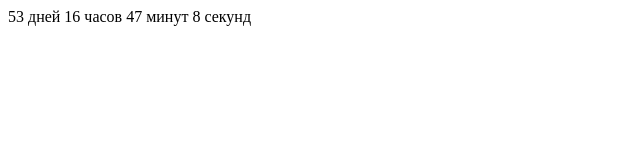
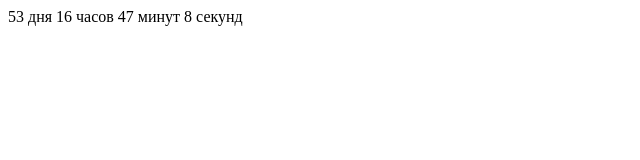
Before and after one commit to iwanttobealight/timer, a Preact app: page / in a window 1280 px wide. Shown: the top 160 px of the page, without its empty margins (0-640 px from the left). Built offline with nearby package versions, Linux system fonts and the light colour scheme.

Commit message:
feat(clock): add declination funcs

```diff
--- a/src/clock/Clock.jsx
+++ b/src/clock/Clock.jsx
@@ -1,5 +1,9 @@
 import { h, Component } from "preact";
 import { getRemainingTime } from "../helpers/getRemainingTime";
+import { getSeconds } from "../helpers/getSeconds";
+import { getMinutes } from "../helpers/getMinutes";
+import { getHours } from "../helpers/getHours";
+import { getDays } from "../helpers/getDays";
 
 export class Clock extends Component {
   constructor() {
@@ -13,16 +17,27 @@ export class Clock extends Component {
   }
 
   componentDidMount() {
+    this.getTime();
+
     setInterval(() => {
-      const { days, hours, min, sec } = getRemainingTime("2019-08-01");
-      this.setState({ days, hours, min, sec });
+      this.getTime();
     }, 1000);
+  }
+
+  getTime() {
+    const { days, hours, min, sec } = getRemainingTime("2019-08-01");
+    this.setState({ days, hours, min, sec });
   }
 
   render() {
     const { days, hours, min, sec } = this.state;
+
     return (
-      <div>{`${days} дней ${hours} часов ${min} минут ${sec} секунд`}</div>
+      <p>
+        {`${getDays(days)} ${getHours(hours)} ${getMinutes(min)} ${getSeconds(
+          sec
+        )}`}
+      </p>
     );
   }
 }
--- /dev/null
+++ b/src/helpers/declinatWord.js
@@ -0,0 +1,9 @@
+export const declinatWord = (number, words) => {
+  const w = words.split("|"),
+    n = Math.abs(number * 1);
+  return n % 10 == 1 && n % 100 != 11
+    ? w[0] + w[1]
+    : n % 10 >= 2 && n % 10 <= 4 && (n % 100 < 10 || n % 100 >= 20)
+    ? w[0] + w[2]
+    : w[0] + w[3];
+};
--- /dev/null
+++ b/src/helpers/getDays.js
@@ -0,0 +1,3 @@
+import { declinatWord } from "./declinatWord";
+
+export const getDays = num => `${num} ${declinatWord(num, "д|ень|ня|ней")}`;
--- /dev/null
+++ b/src/helpers/getHours.js
@@ -0,0 +1,3 @@
+import { declinatWord } from "./declinatWord";
+
+export const getHours = num => `${num} ${declinatWord(num, "ча|с|са|сов")}`;
--- /dev/null
+++ b/src/helpers/getMinutes.js
@@ -0,0 +1,3 @@
+import { declinatWord } from "./declinatWord";
+
+export const getMinutes = num => `${num} ${declinatWord(num, "мину|та|ты|т")}`;
--- /dev/null
+++ b/src/helpers/getSeconds.js
@@ -0,0 +1,3 @@
+import { declinatWord } from "./declinatWord";
+
+export const getSeconds = num => `${num} ${declinatWord(num, "секун|да|ды|д")}`;
```
